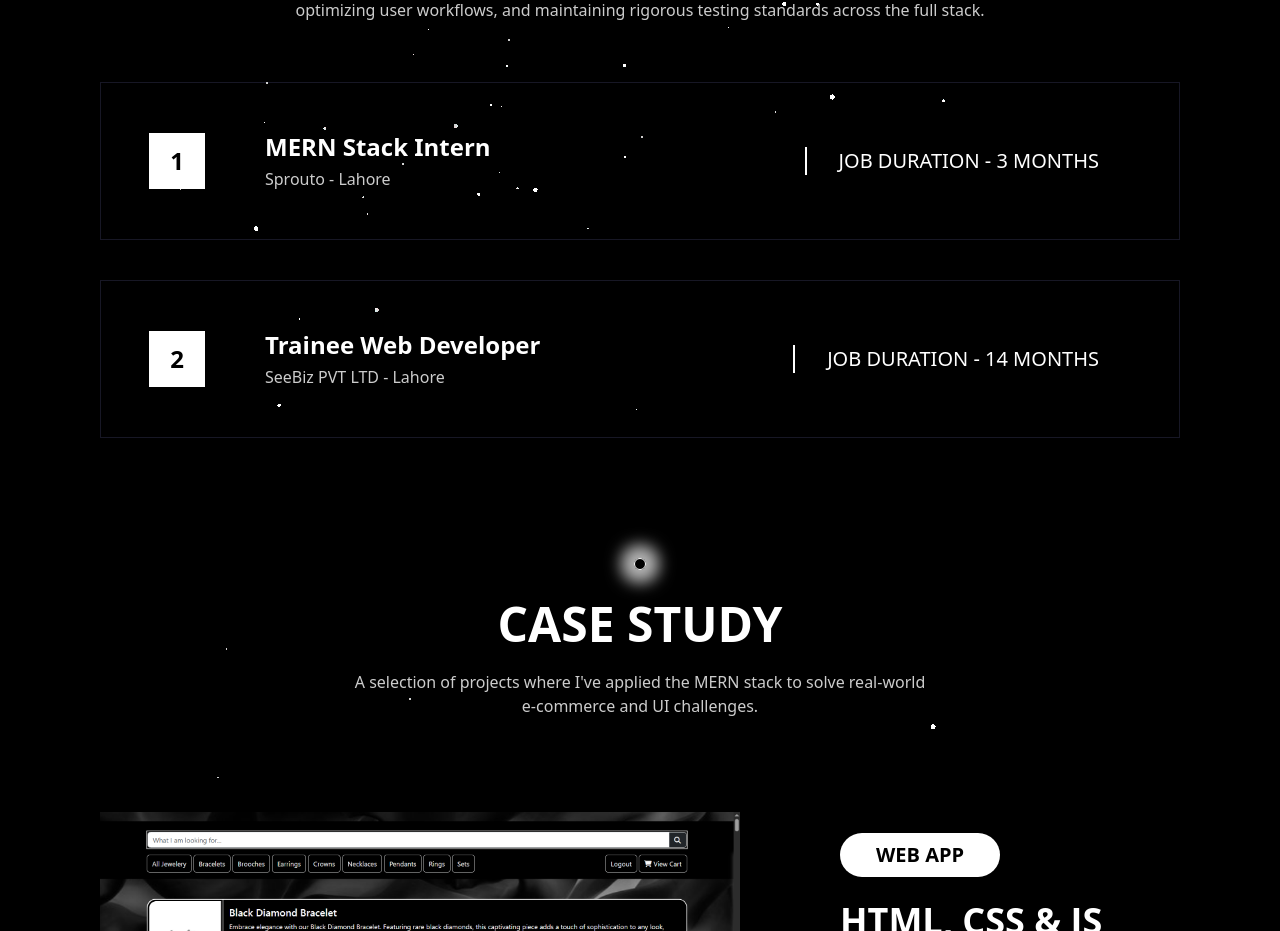
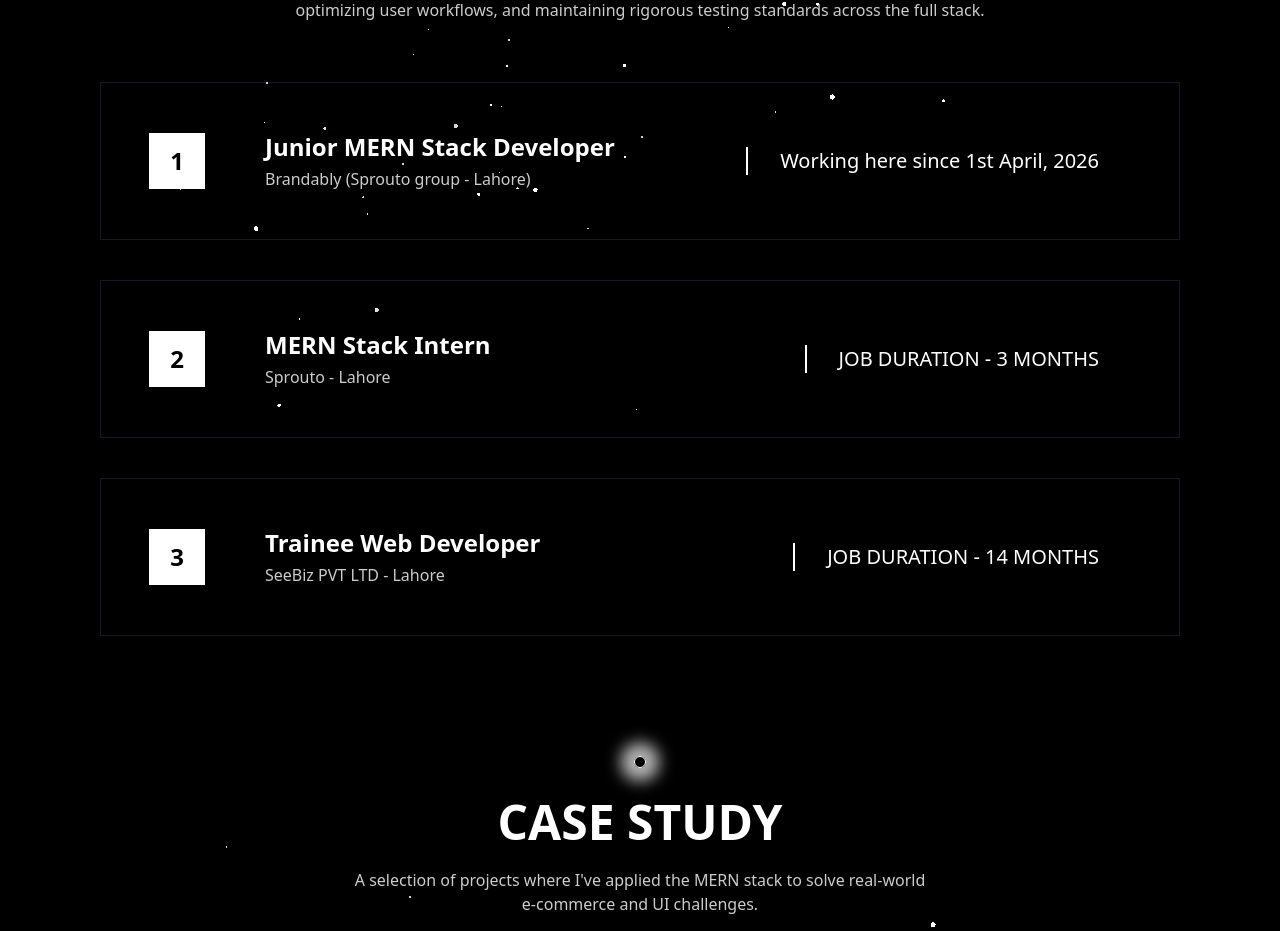
Before and after one commit to Samra720/samra-portfolio, a React (Vite) app: page / in a window 1280 px wide. Shown: the part 2574-3505 px from the top of the page. Built offline with nearby package versions, Linux system fonts and the light colour scheme; the HTML template or start-up script is replaced by a standard one.

Commit message:
updated Experience

```diff
--- a/src/components/ExperienceSection.tsx
+++ b/src/components/ExperienceSection.tsx
@@ -46,6 +46,33 @@ function ExperienceSection() {
               </div>
 
               <div>
+                <h3 className="text-2xl font-bold pb-1 group-hover:text-white!">Junior MERN Stack Developer</h3>
+                <p className="text-md opacity-80 group-hover:text-white!">Brandably (Sprouto group - Lahore)</p>
+              </div>
+            </div>
+
+            <p className="mt-8 md:mt-0 font-semiblack text-xl md:px-8 md:border-l-2 border-main group-hover:text-white! group-hover:border-white transition-colors">
+              Working here since 1st April, 2026
+            </p>
+          </div>
+
+          <div
+            className="group border border-[#171725] px-8 md:px-12 py-10 md:py-12 my-6 md:my-10
+              flex flex-col md:flex-row justify-between items-center text-center md:text-left
+              transition-all duration-300 cursor-pointer
+              hover:bg-(--card-hover-bg) hover:text-(--card-hover-text)"
+            style={{ color: 'var(--text-color)' }}
+          >
+            <div className="flex flex-col md:flex-row gap-6 md:gap-15 items-center md:items-center">
+              <div
+                className="w-14 h-14 text-2xl font-bold flex items-center justify-center transition-all duration-300
+                  bg-(--num-bg) text-(--num-text)
+                  group-hover:bg-(--num-text) group-hover:text-(--num-bg)"
+              >
+                2
+              </div>
+
+              <div>
                 <h3 className="text-2xl font-bold pb-1 group-hover:text-white!">MERN Stack Intern</h3>
                 <p className="text-md opacity-80 group-hover:text-white!">Sprouto - Lahore</p>
               </div>
@@ -67,7 +94,7 @@ function ExperienceSection() {
                 className="w-14 h-14 text-2xl font-bold flex items-center justify-center transition-all duration-300
                   bg-(--num-bg) text-(--num-text) group-hover:bg-(--num-text) group-hover:text-(--num-bg)"
               >
-                2
+                3
               </div>
 
               <div>
```
